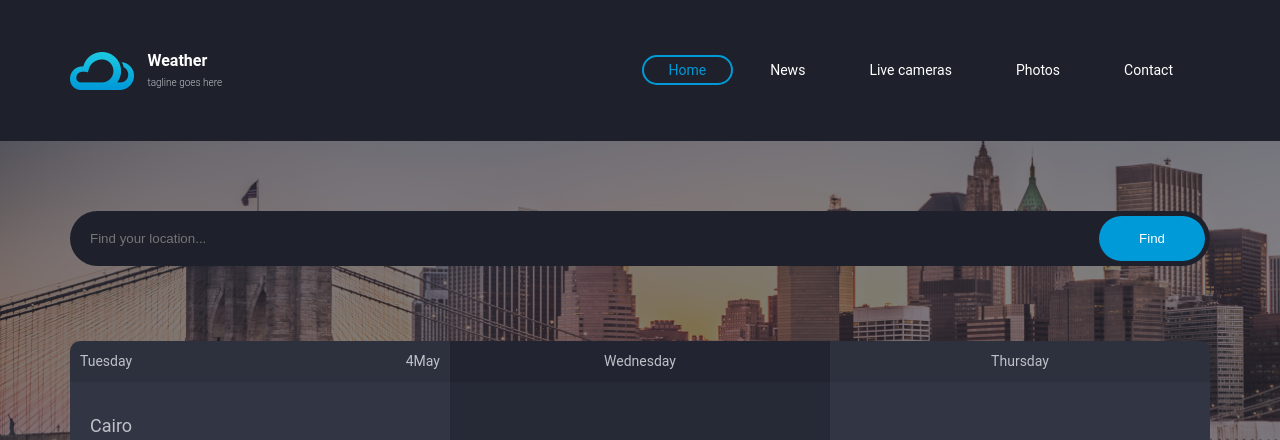
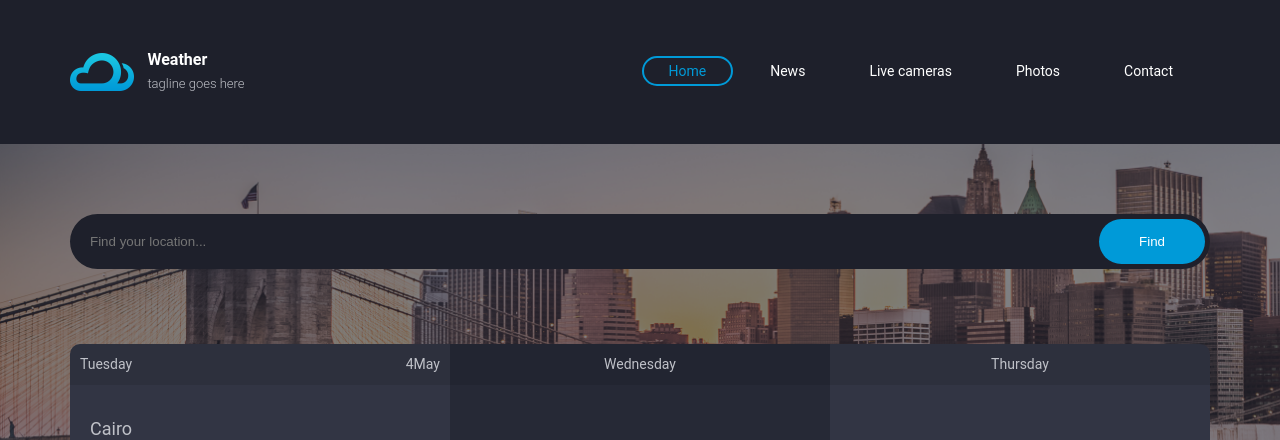
Before and after one commit to AhmedFarag18/weather.api, a plain HTML site: page index.html in a window 1280 px wide. Shown: the top 440 px of the page. Drawn offline with Linux system fonts and the light colour scheme; no server answers.

Commit message:
changing fonts

```diff
--- a/css/style.css
+++ b/css/style.css
@@ -112,7 +112,6 @@ h6 {
 
 .site-header .logo .logo-desc {
     font-size: 13px;
-    font-size: 0.7142857143em;
     display: block;
     color: var(--secondColor);
 }
```
